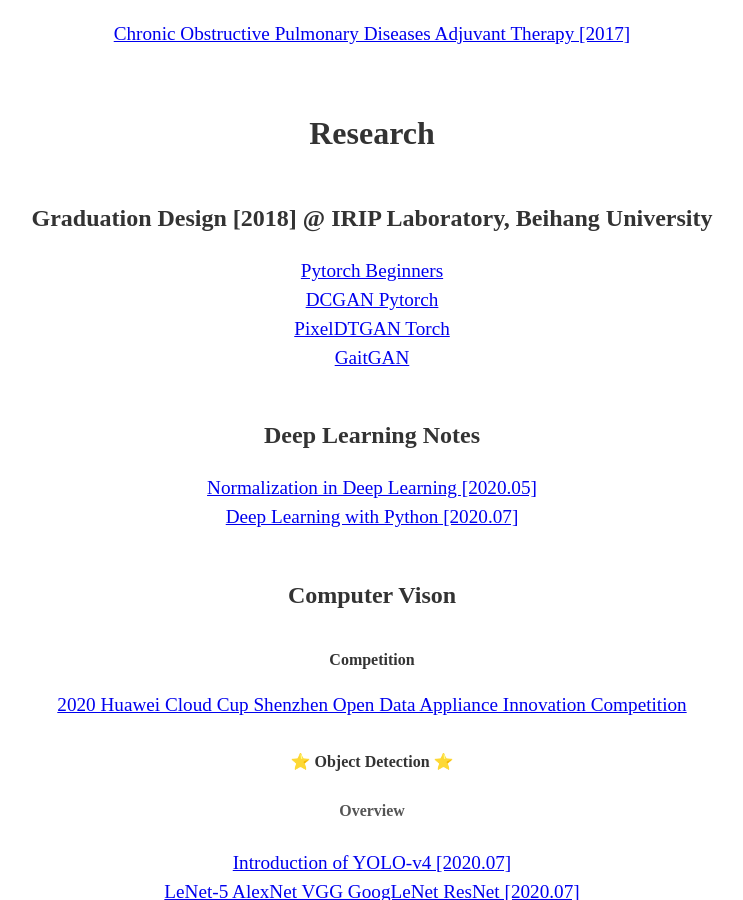
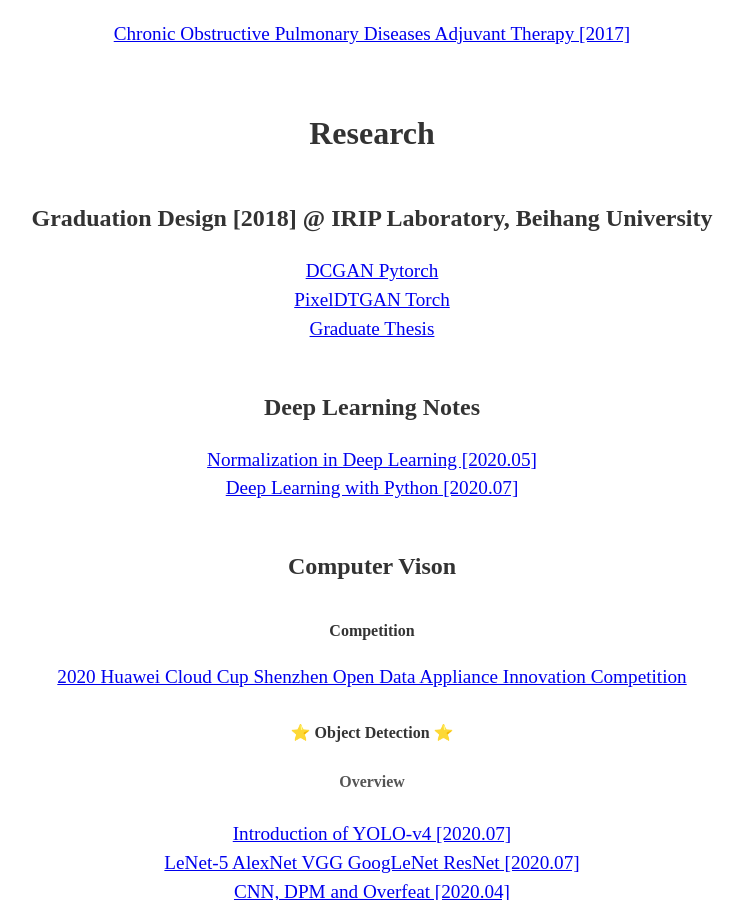
Before and after one commit to Noba1anc3/Noba1anc3.github.io, a Jekyll site: the page built from index.html, in a window 1280 px wide and 900 px high, scrolled down 3853 px. Shown: the whole window, without its empty margins (268-1011 px from the left). Built offline with Jekyll 4.4.1, drawn with Linux system fonts in a browser that asks for light colours; some web fonts are replaced.

Commit message:
Update about.html

```diff
--- a/_includes/about.html
+++ b/_includes/about.html
@@ -55,13 +55,11 @@
   <h2>Research</h2>
 
   <h3>Graduation Design [2018] @ IRIP Laboratory, Beihang University</h3>
-  <a target="_blank" href="https://github.com/Noba1anc3/pytorch-beginner">Pytorch Beginners</a>
-  <br>
   <a target="_blank" href="https://github.com/Noba1anc3/dcgan_vae_pytorch">DCGAN Pytorch</a>
   <br>
   <a target="_blank" href="https://github.com/Noba1anc3/PixelDTGAN">PixelDTGAN Torch</a>
   <br>
-  <a target="_blank" href="https://github.com/Noba1anc3/GaitGAN">GaitGAN</a>
+  <a target="_blank" href="https://github.com/Noba1anc3/-/wiki/Graduate-Thesis">Graduate Thesis</a>
 
   <h3>Deep Learning Notes</h3>
   <a target="_blank" href="https://noba1anc3.github.io/2020/05/17/Normalization-in-Deep-Learning.html">Normalization in Deep Learning [2020.05]</a>
```
